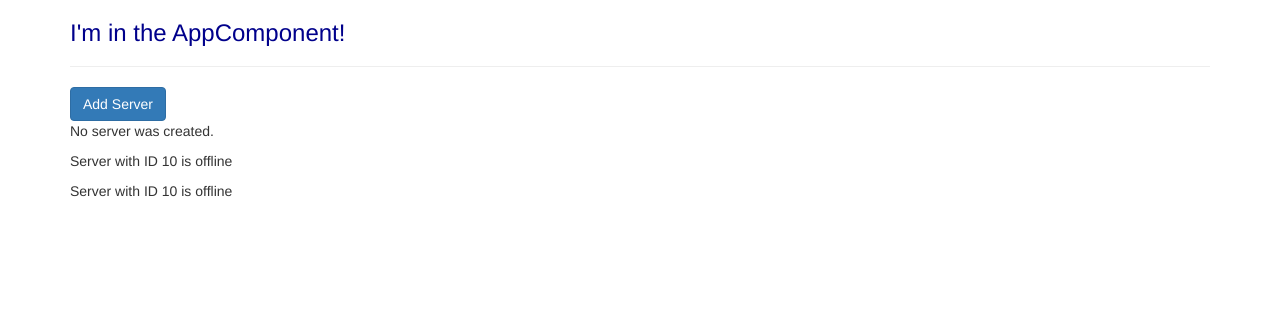
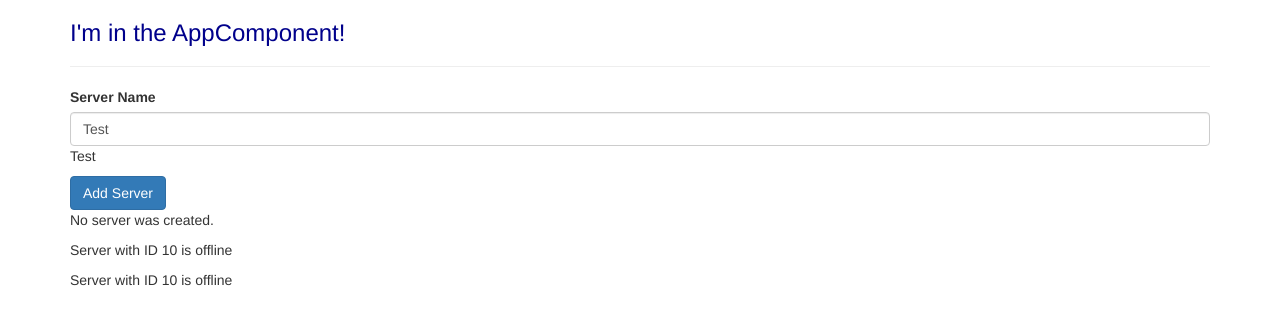
Before and after one commit to michaelvassilyevmvc/MaxAngBase, an Angular app: page / in a window 1280 px wide. Shown: the top 324 px of the page. Built offline with nearby package versions, Linux system fonts and the light colour scheme.

Commit message:
Ep31-35. Реализована привязка через NgModel

```diff
--- a/src/app/servers/servers.component.html
+++ b/src/app/servers/servers.component.html
@@ -1,3 +1,12 @@
+<label>Server Name</label>
+<!--<input type="text"-->
+<!--       class="form-control"-->
+<!--       (input)="onUpdateServerName($event)">-->
+<!--<br>-->
+<input type="text"
+       class="form-control"
+       [(ngModel)]="serverName">
+<p>{{ serverName }}</p>
 <button class="btn btn-primary"
         [disabled]="!allowNewServer"
         (click)="onCreateServer()"
--- a/src/app/servers/servers.component.ts
+++ b/src/app/servers/servers.component.ts
@@ -8,6 +8,7 @@
 export class ServersComponent {
   allowNewServer = false;
   serverCreationStatus = 'No server was created.';
+  serverName = 'Test';
 
   constructor() {
     setTimeout(() => {
@@ -16,6 +17,10 @@
   }
 
   onCreateServer(){
-    this.serverCreationStatus = 'Server was created.';
+    this.serverCreationStatus = 'Server was created. Name is '+this.serverName;
+  }
+
+  onUpdateServerName(event){
+    this.serverName = (<HTMLInputElement>event.target).value;
   }
 }
```
